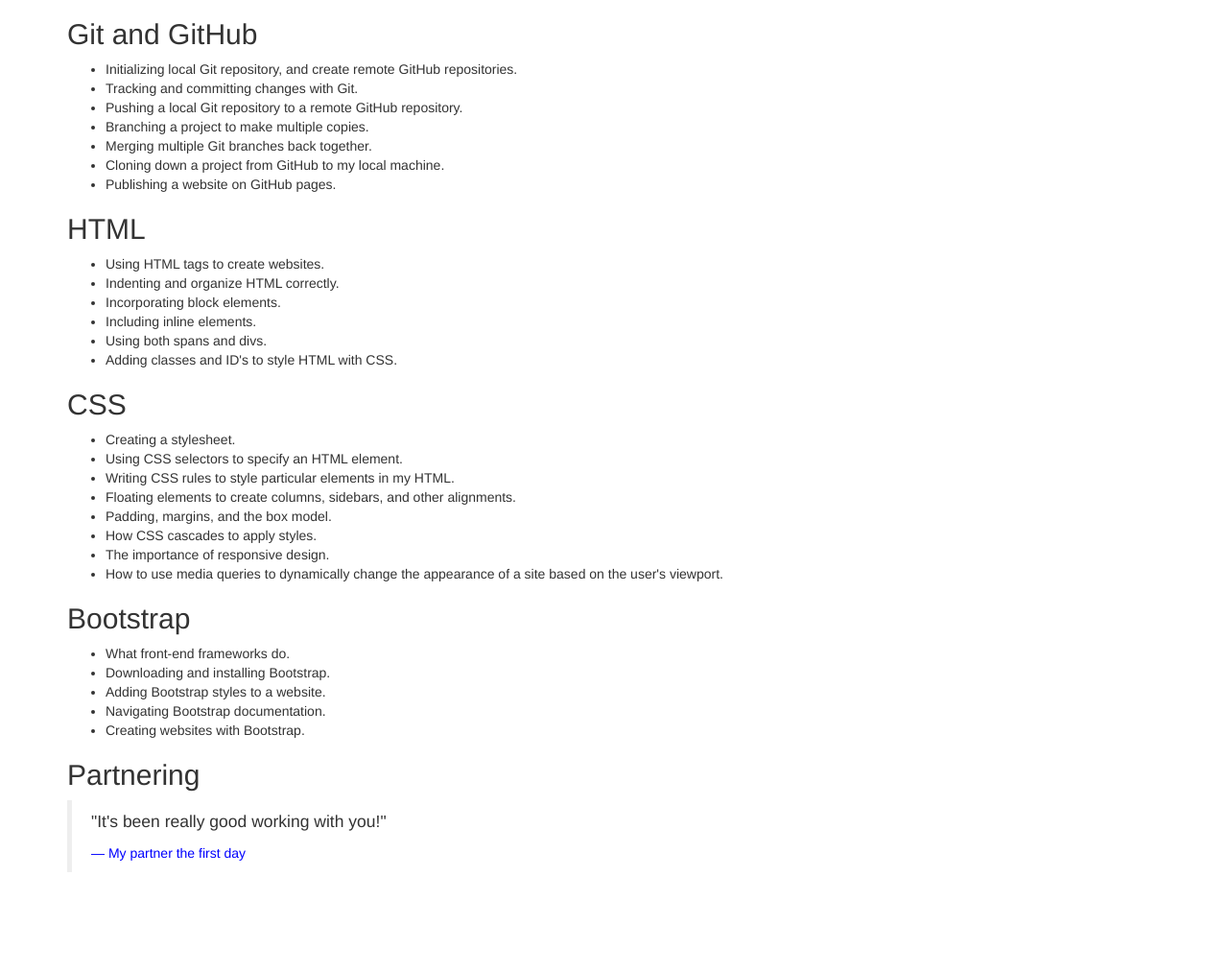
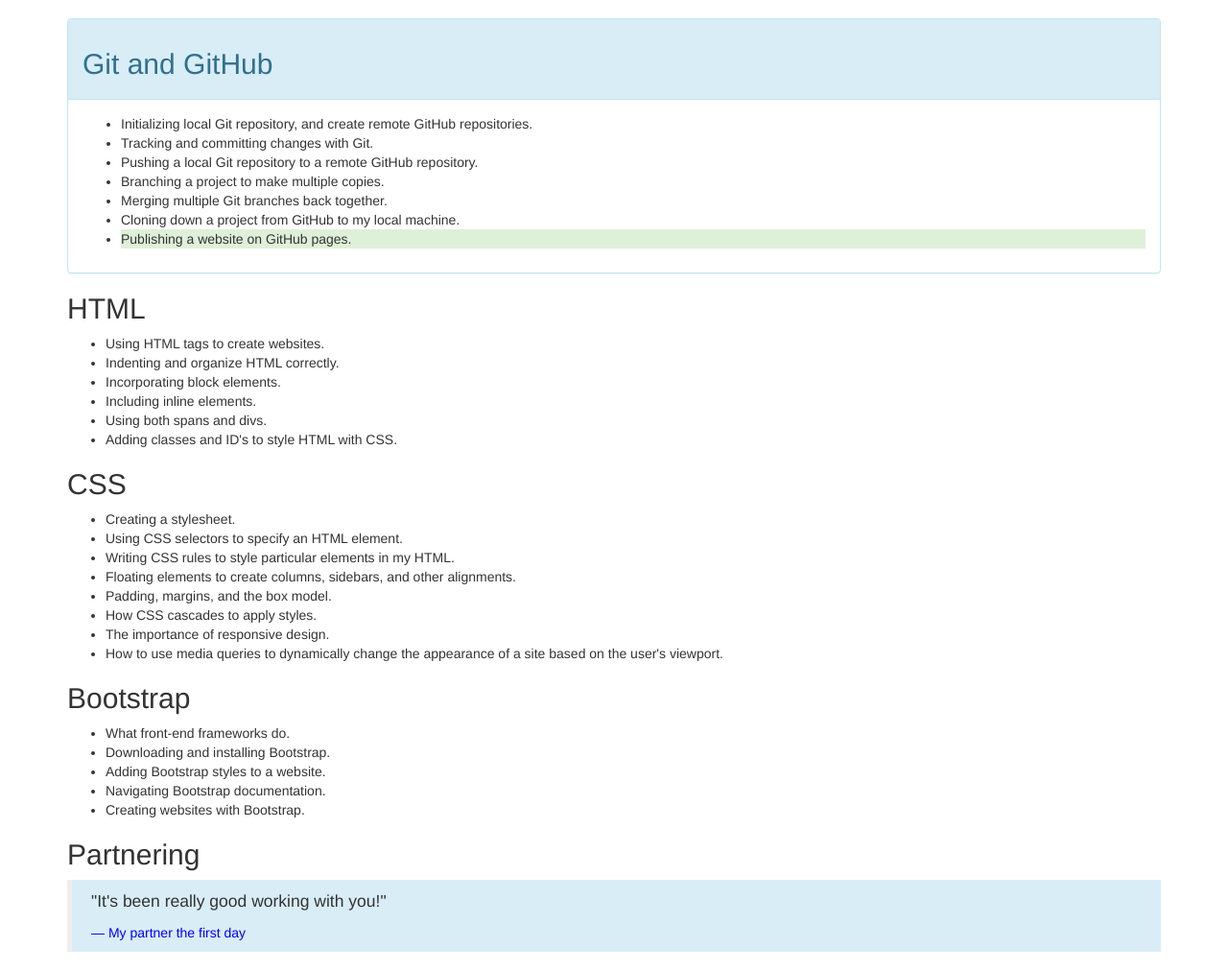
Before and after one commit to protatodev/week-in-review, a plain HTML site: page index.html in a window 1280 px wide. Shown: the part 464-1476 px from the top of the page at 96% size. Before the commit the page ends 1393 px from the top, so only its background shows below. Drawn offline with Linux system fonts and the light colour scheme.

Commit message:
finalize webpage

```diff
--- a/index.html
+++ b/index.html
@@ -22,7 +22,11 @@
           <li>Retrieving my current location from the command line.</li>
         </ul>
       </div>
+      <div class="panel panel-info">
+        <div class="panel-heading">
           <h2>Git and GitHub</h2>
+        </div>
+        <div class="panel-body">
           <ul>
             <li>Initializing local Git repository, and create remote GitHub repositories.</li>
             <li>Tracking and committing changes with Git.</li>
@@ -30,8 +34,10 @@
             <li>Branching a project to make multiple copies.</li>
             <li>Merging multiple Git branches back together.</li>
             <li>Cloning down a project from GitHub to my local machine.</li>
-        <li>Publishing a website on GitHub pages.</li>
+            <li class="bg-success">Publishing a website on GitHub pages.</li>
           </ul>
+        </div>
+      </div>
       <h2>HTML</h2>
       <ul>
         <li>Using HTML tags to create websites.</li>
@@ -61,7 +67,7 @@
         <li>Creating websites with Bootstrap.</li>
       </ul>
       <h2>Partnering</h2>
-      <blockquote>
+      <blockquote class="bg-info">
         <p>"It's been really good working with you!"</p>
         <footer>My partner the first day</footer>
       </blockquote>
```
Lines whose indentation alone changed are shown as unchanged.
